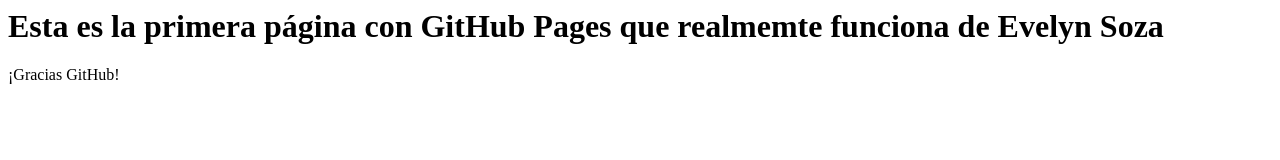
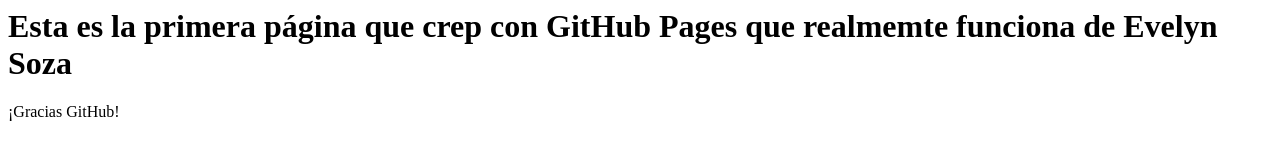
Before and after one commit to Evelyn-SB/evelyn-sb.github.io, a plain HTML site: page index.html in a window 1280 px wide. Drawn offline with Linux system fonts and the light colour scheme.

Commit message:
Update index.html

```diff
--- a/index.html
+++ b/index.html
@@ -1,4 +1,4 @@
 <html>
-<h1> Esta es la primera página con GitHub Pages que realmemte funciona de Evelyn Soza </h1>
+<h1> Esta es la primera página que crep con GitHub Pages que realmemte funciona de Evelyn Soza </h1>
 <p>¡Gracias GitHub!</p>
 </html>
```
